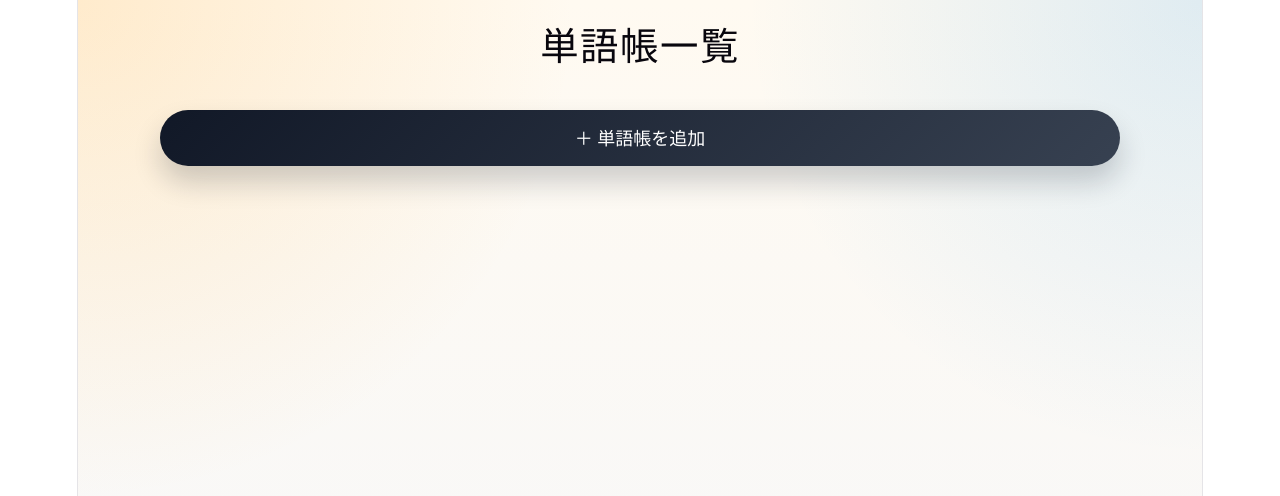
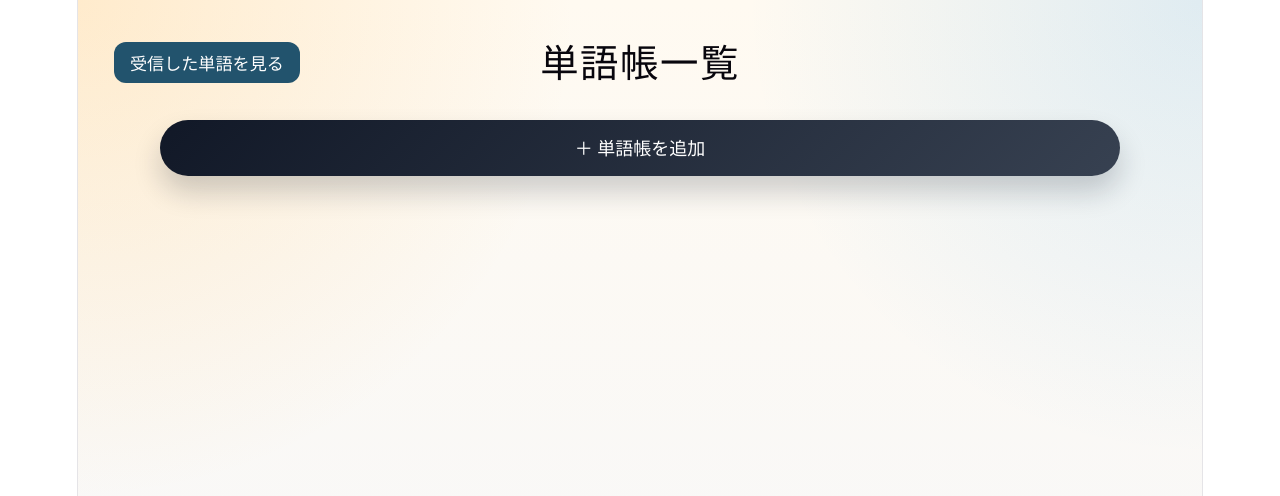
Before and after one commit to i-nayu/WebTan, a React (Vite) app in the folder project/: page / in a window 1280 px wide. Shown: the top 496 px of the page. Built offline with nearby package versions, Linux system fonts and the light colour scheme.

Commit message:
Done
reviewに映るボタン

```diff
--- a/project/src/Pages/BookList/BookList.module.css
+++ b/project/src/Pages/BookList/BookList.module.css
@@ -11,8 +11,24 @@
 }
 
 .header {
-	max-width: 960px;
-	margin: 0 auto 24px;
+  position: relative; /* 子要素の絶対配置の基準にする */
+  display: flex;
+  align-items: center;
+  justify-content: center; /* 基本的に中央に寄せる */
+  min-height: 60px; /* 必要に応じて高さを確保 */
+}
+
+.reviewButton {
+  position: absolute; /* ヘッダー全体の流れから浮かせる */
+  left: 16px;        /* 左端から少し余白をあける */
+  background-color: #22536d;
+  color: white;
+}
+
+.title {
+  font-size: 24px;   /* サイズはお好みで */
+  margin: 0;
+  text-align: center;
 }
 
 .title {
--- a/project/src/Pages/BookList/BookList.tsx
+++ b/project/src/Pages/BookList/BookList.tsx
@@ -619,6 +619,9 @@ const WordBookList: React.FC = () => {
         <div className={styles.container}>
             {/* ヘッダー */}
             <div className={styles.header}>
+                <button onClick={() => navigate('/review')} className={styles.reviewButton}>
+                    受信した単語を見る
+                </button>
                 {/* タイトル */}
                 <h1 className={styles.title}>
                     単語帳一覧
```
